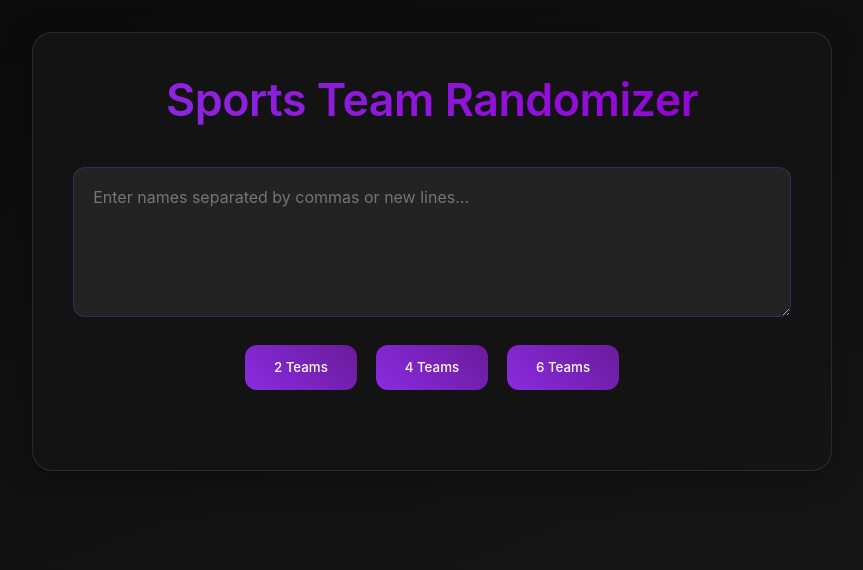
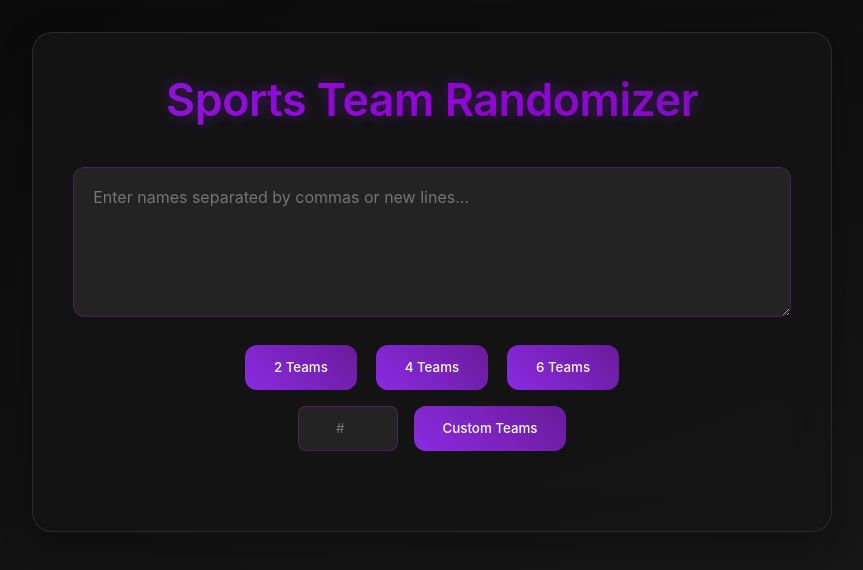
Before and after one commit to SyixPS/cool-pike-mwxdg5, a website: page e.html in a window 1280 px wide. Shown: the whole page, without its empty margins (208-1071 px from the left). Drawn offline with Linux system fonts and the light colour scheme.

Commit message:
Update e.html

```diff
--- a/e.html
+++ b/e.html
@@ -36,12 +36,12 @@
             font-size: 2.8rem;
             font-weight: 600;
             letter-spacing: -0.5px;
-            background: linear-gradient(45deg, #8A2BE2, #9400D3);
+            background: linear-gradient(45deg, #8A2BE2, #9400D3, #6A1B9A);
+            background-size: 200% auto;
             -webkit-background-clip: text;
             -webkit-text-fill-color: transparent;
-            opacity: 0;
-            transform: translateY(-20px);
-            animation: fadeSlideDown 0.6s cubic-bezier(0.23, 1, 0.32, 1) forwards;
+            animation: gradientFlow 4s linear infinite;
+            text-shadow: 0 0 15px rgba(138, 43, 226, 0.4);
         }
 
         .input-section {
@@ -63,7 +63,25 @@
             transition: all 0.3s cubic-bezier(0.23, 1, 0.32, 1);
         }
 
-        textarea:focus {
+        .custom-team-input {
+            display: flex;
+            gap: 1rem;
+            justify-content: center;
+            margin-top: 1rem;
+        }
+
+        .custom-team-input input {
+            width: 100px;
+            padding: 0.8rem;
+            background: rgba(40, 40, 40, 0.8);
+            border: 1px solid rgba(138, 43, 226, 0.3);
+            border-radius: 8px;
+            color: #ffffff;
+            text-align: center;
+            transition: all 0.3s ease;
+        }
+
+        .custom-team-input input:focus {
             outline: none;
             border-color: #8A2BE2;
             box-shadow: 0 0 0 3px rgba(138, 43, 226, 0.2);
@@ -87,6 +105,20 @@
             cursor: pointer;
             transition: all 0.3s cubic-bezier(0.23, 1, 0.32, 1);
             transform: scale(1);
+            position: relative;
+            overflow: hidden;
+        }
+
+        button::before {
+            content: '';
+            position: absolute;
+            top: -50%;
+            left: -50%;
+            width: 200%;
+            height: 200%;
+            background: linear-gradient(45deg, transparent, rgba(255,255,255,0.1), transparent);
+            transform: rotate(45deg);
+            animation: buttonGlow 2s infinite;
         }
 
         button:hover {
@@ -108,6 +140,18 @@
             opacity: 0;
             transform: translateY(20px);
             animation: teamEntry 0.6s cubic-bezier(0.23, 1, 0.32, 1) forwards;
+            position: relative;
+        }
+
+        .team::after {
+            content: '';
+            position: absolute;
+            top: 0;
+            left: -100%;
+            width: 50%;
+            height: 100%;
+            background: linear-gradient(90deg, transparent, rgba(138, 43, 226, 0.1), transparent);
+            animation: teamGlow 2s infinite;
         }
 
         .team h3 {
@@ -115,6 +159,7 @@
             margin-bottom: 1.2rem;
             font-size: 1.3rem;
             font-weight: 500;
+            text-shadow: 0 0 10px rgba(181, 122, 255, 0.3);
         }
 
         .team-member {
@@ -126,48 +171,45 @@
             opacity: 0;
             transform: translateX(-10px);
             animation: memberEntry 0.4s cubic-bezier(0.23, 1, 0.32, 1) forwards;
+            position: relative;
+        }
+
+        @keyframes gradientFlow {
+            0% { background-position: 0% 50%; }
+            50% { background-position: 100% 50%; }
+            100% { background-position: 0% 50%; }
+        }
+
+        @keyframes buttonGlow {
+            0% { transform: rotate(45deg) translate(-50%, -50%); }
+            100% { transform: rotate(45deg) translate(150%, 150%); }
+        }
+
+        @keyframes teamGlow {
+            0% { left: -100%; }
+            100% { left: 200%; }
         }
 
         @keyframes fadeSlideDown {
-            to {
-                opacity: 1;
-                transform: translateY(0);
-            }
+            to { opacity: 1; transform: translateY(0); }
         }
 
         @keyframes teamEntry {
-            to {
-                opacity: 1;
-                transform: translateY(0);
-            }
+            to { opacity: 1; transform: translateY(0); }
         }
 
         @keyframes memberEntry {
-            to {
-                opacity: 1;
-                transform: translateX(0);
-            }
+            to { opacity: 1; transform: translateX(0); }
         }
 
         @keyframes fadeIn {
-            to {
-                opacity: 1;
-            }
+            to { opacity: 1; }
         }
 
         @media (max-width: 768px) {
-            body {
-                padding: 1.2rem;
-            }
-
-            .container {
-                padding: 1.5rem;
-                border-radius: 16px;
-            }
-
-            h1 {
-                font-size: 2.2rem;
-            }
+            body { padding: 1.2rem; }
+            .container { padding: 1.5rem; border-radius: 16px; }
+            h1 { font-size: 2.2rem; }
         }
     </style>
 </head>
@@ -182,6 +224,10 @@
                 <button onclick="generateTeams(4)">4 Teams</button>
                 <button onclick="generateTeams(6)">6 Teams</button>
             </div>
+            <div class="custom-team-input">
+                <input type="number" id="customTeamCount" placeholder="#" min="1">
+                <button onclick="generateCustomTeams()">Custom Teams</button>
+            </div>
         </div>
 
         <div id="teamsContainer" class="teams-container"></div>
@@ -189,6 +235,19 @@
 
     <script>
         function generateTeams(teamCount) {
+            processTeams(teamCount);
+        }
+
+        function generateCustomTeams() {
+            const teamCount = parseInt(document.getElementById('customTeamCount').value);
+            if (teamCount > 0) {
+                processTeams(teamCount);
+            } else {
+                alert('Please enter a valid team number!');
+            }
+        }
+
+        function processTeams(teamCount) {
             const namesInput = document.getElementById('namesInput').value;
             const names = namesInput.split(/[\n,]+/).map(name => name.trim()).filter(name => name);
 
@@ -197,7 +256,7 @@
                 return;
             }
 
-            // Shuffle names using Fisher-Yates algorithm
+            // Improved shuffle algorithm
             const shuffledNames = [...names];
             for (let i = shuffledNames.length - 1; i > 0; i--) {
                 const j = Math.floor(Math.random() * (i + 1));
@@ -224,7 +283,9 @@
                 teamDiv.innerHTML = `
                     <h3>Team ${index + 1}</h3>
                     ${team.map((member, memberIndex) => `
-                        <div class="team-member" style="animation-delay: ${memberIndex * 0.05 + index * 0.1}s">${member}</div>
+                        <div class="team-member" style="animation-delay: ${memberIndex * 0.05 + index * 0.1}s">
+                            ${member}
+                        </div>
                     `).join('')}
                 `;
                 container.appendChild(teamDiv);
```
